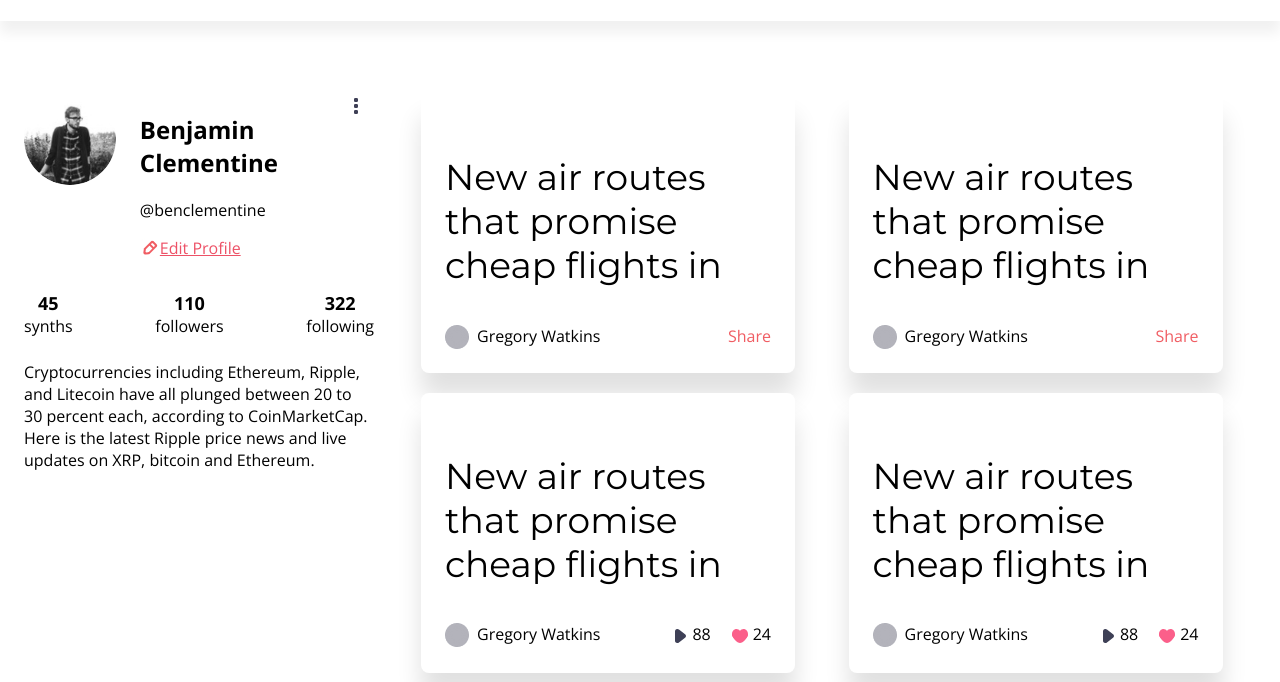
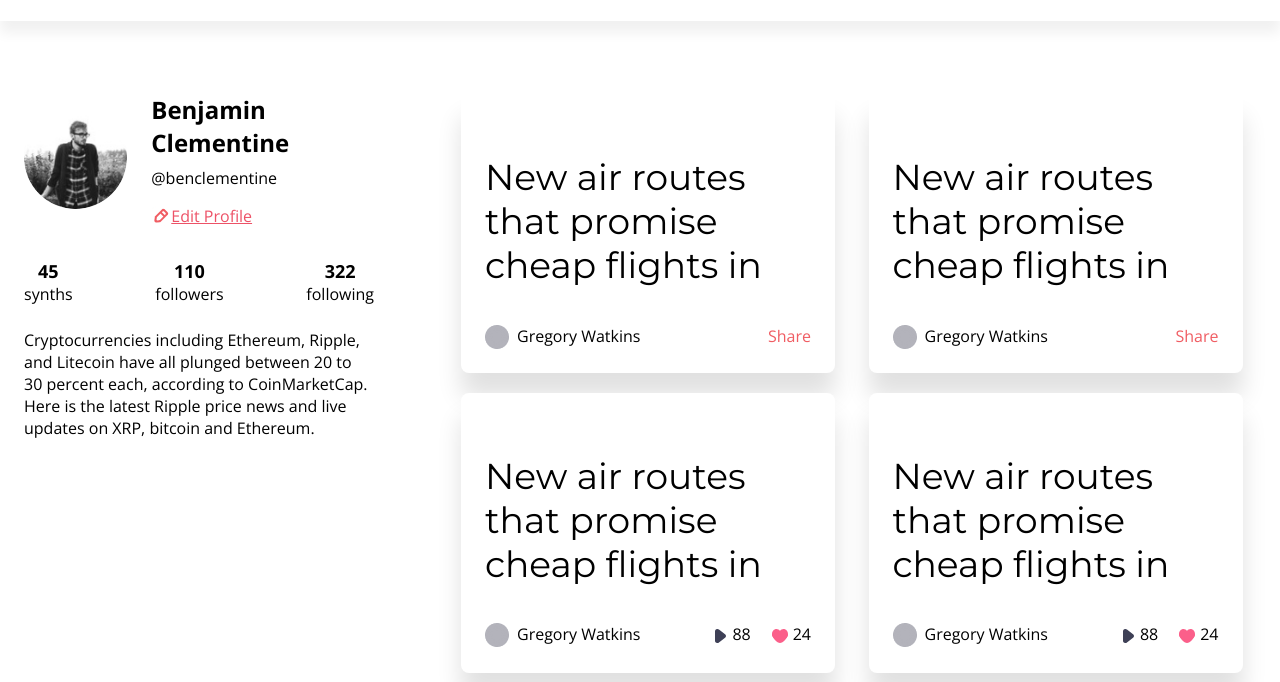
Before and after one commit to NadinVi/User-page, a plain HTML site: page index.html in a window 1280 px wide. Shown: the part 118-800 px from the top of the page. Drawn offline with nearby package versions, Linux system fonts and the light colour scheme.

Commit message:
adaptive style for user content

```diff
--- a/scss/_base.scss
+++ b/scss/_base.scss
@@ -35,6 +35,11 @@ body {
   display: flex;
 }
 
+
+h2 {
+  margin: 0;
+}
+
 ul {
   margin: 0;
   padding: 0;
--- a/scss/components/_links.scss
+++ b/scss/components/_links.scss
@@ -1,12 +1,13 @@
 .link {
   color: var(--color-gray);
   text-decoration: none;
-  font-size: 14px;
+  font-size: 10px;
   position: relative;
 }
 
 @media screen and (min-width: $bp-tablet) {
   .link {
+    font-size: 14px;
     padding-bottom: 19px;
   }
 
--- a/scss/components/_post-card.scss
+++ b/scss/components/_post-card.scss
@@ -14,8 +14,12 @@
 
 .post__text {
   font-family: Montserrat;
-  font-size: 36px;
+  font-size: 30px;
   font-weight: 400;
+
+  @media screen and (min-width: $bp-tablet) {
+    font-size: 36px;
+  }
 }
 
 .post__footer {
--- a/scss/layouts/_posts.scss
+++ b/scss/layouts/_posts.scss
@@ -1,6 +1,7 @@
 .posts {
   display: flex;
   flex-direction: column;
+  gap: 20px;
 
   @media screen and (min-width: $bp-tablet) {
     display: grid;
--- a/scss/layouts/_user-content.scss
+++ b/scss/layouts/_user-content.scss
@@ -1,11 +1,10 @@
 .user_detailes {
   display: flex;
   flex-direction: column;
-
+  padding-top: 72px;
 
   @media screen and (min-width: $bp-tablet) {
     flex-direction: row;;
-    padding-top: 72px;
   }
 }
 
@@ -17,6 +16,7 @@
   @media screen and (min-width: $bp-tablet) {
     flex-direction: row;
     align-items: flex-start;
+    justify-content: center;
   }
 }
 .user__info {
@@ -27,15 +27,18 @@
 
   @media screen and (min-width: $bp-tablet) {
     align-items: flex-start;
+    margin-right: 40px;
   }
 }
 
 .user {
   display: flex;
   flex-direction: column;
+  align-items: center;
+  justify-content: center;
 
   @media screen and (min-width: $bp-tablet) {
-    display: flex;
+  display: flex;
   flex-direction: row;
   }
 
@@ -47,7 +50,16 @@
 }
 
 .user__main-info {
-  margin-left: 24px;
+  justify-content: center;
+  display: flex;
+  flex-direction: column;
+  align-items: center;
+
+  @media screen and (min-width: $bp-tablet) {
+    align-items: flex-start;
+    margin-left: 24px;
+  }
+
 }
 
 .user__name {
@@ -70,7 +82,12 @@
 
 
 .user__menu-open {
-  background-color: #fff;
+  display: none;
+
+  @media screen and (min-width: $bp-tablet) {
+    ackground-color: #fff;
   border: none;
   cursor: pointer;
+  }
+
 }
```
Also changed, not shown: css/main.min.css, 1 other file.
